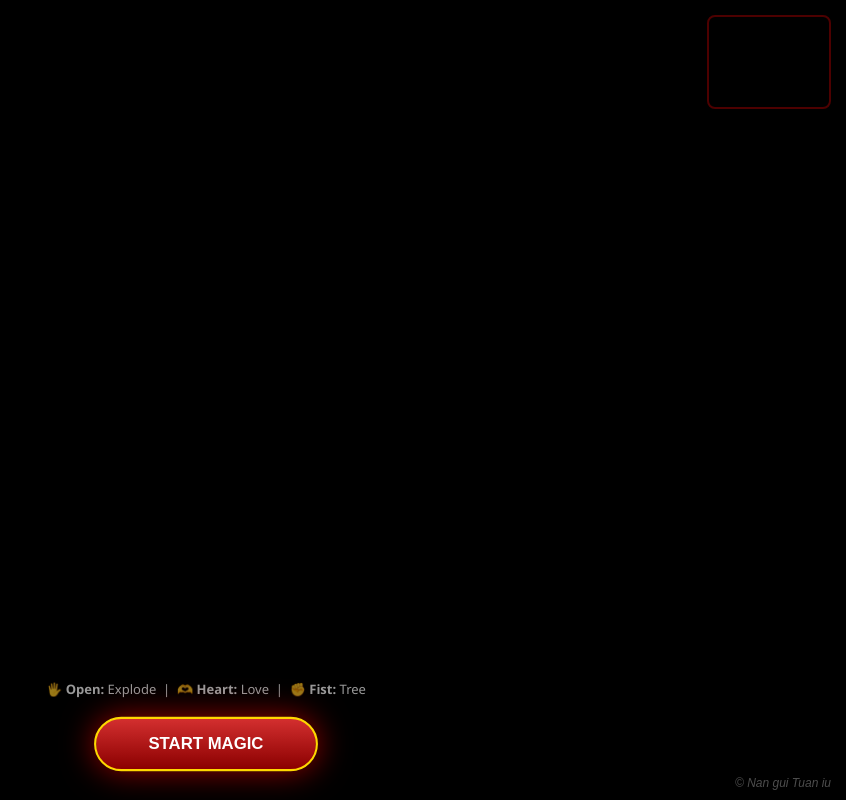
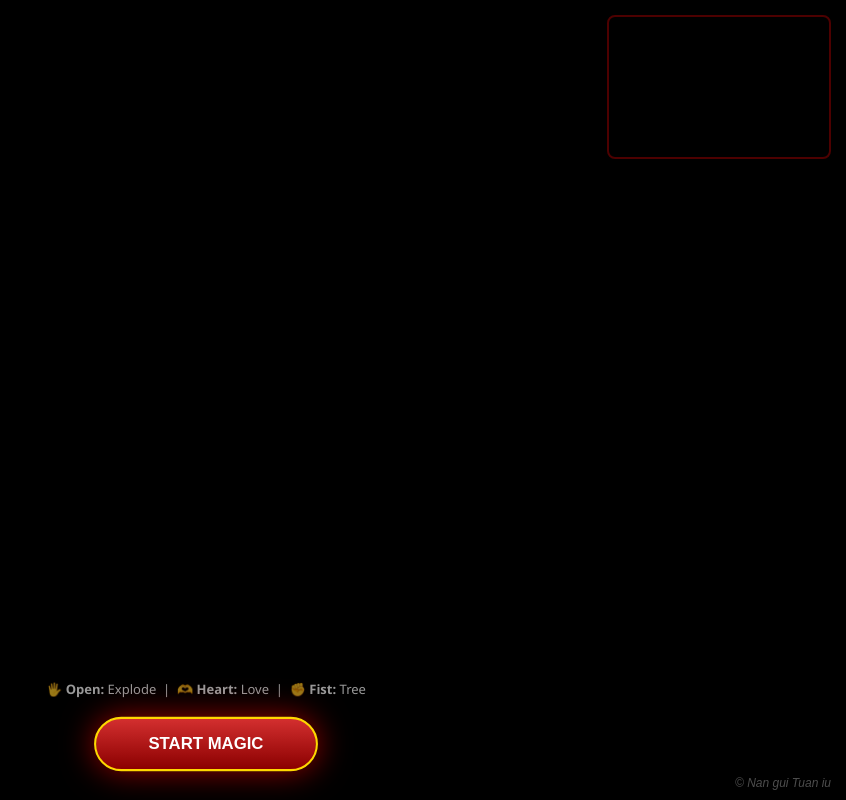
Before and after one commit to nannguyen2056/Noel-cua-Tuan-iu, a plain HTML site: page index.html in a window 1280 px wide. Shown: the whole page, without its empty margins (434-1280 px from the left). Drawn offline with nearby package versions, Linux system fonts and the light colour scheme.

Commit message:
cho to camera to ra

```diff
--- a/index.html
+++ b/index.html
@@ -42,9 +42,10 @@
         /* Camera Preview Vandiep */
         #camera-preview {
             position: absolute; top: 15px; right: 15px;
-            width: 120px; height: 90px;
+            width: 220px; height: 140px;
             border: 2px solid rgba(255,0,0,0.5);
             transform: scaleX(-1); opacity: 0.6; border-radius: 8px;
+            object-fit: cover;
         }
 
         /* Noel 2025 cua Tuan */
```
